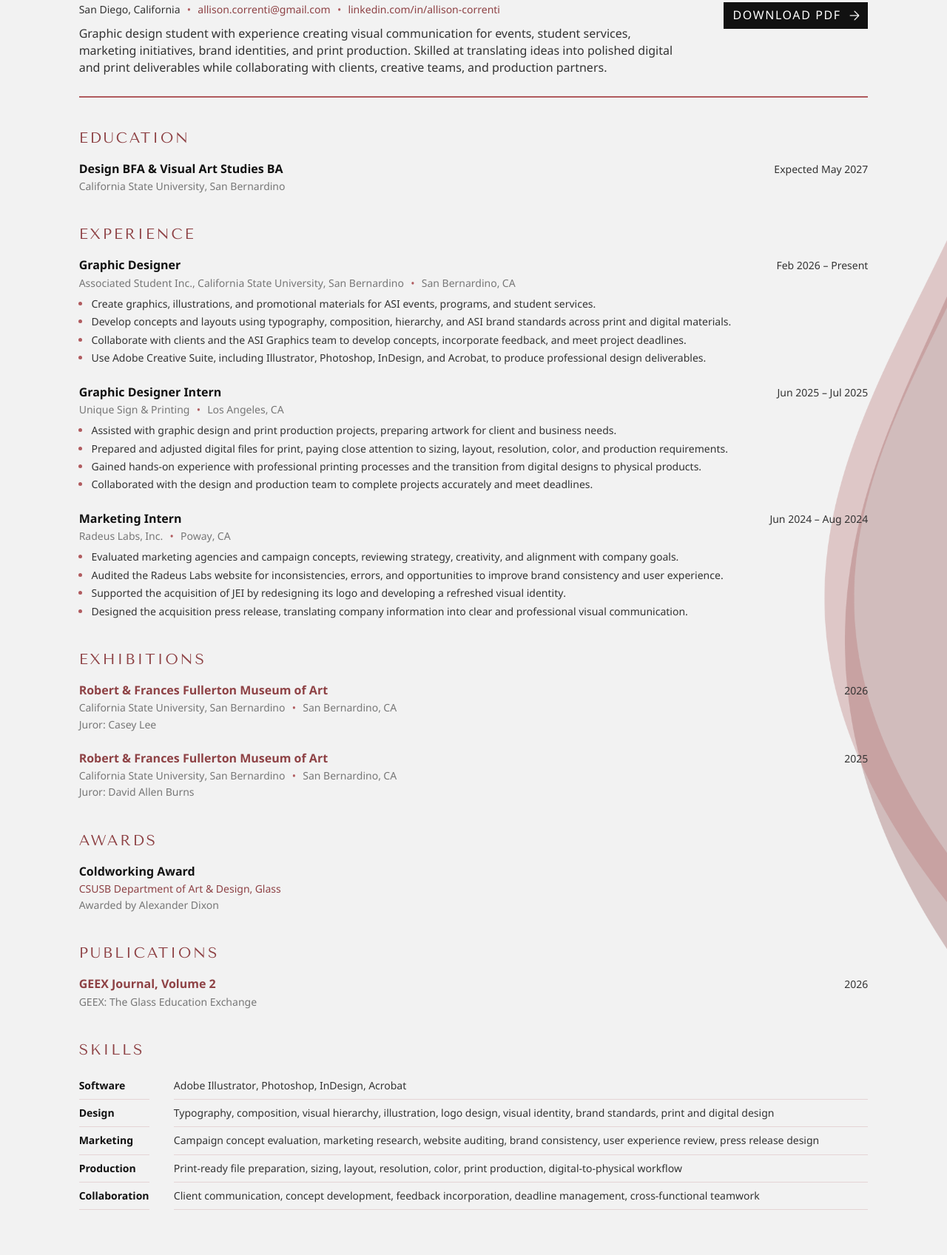
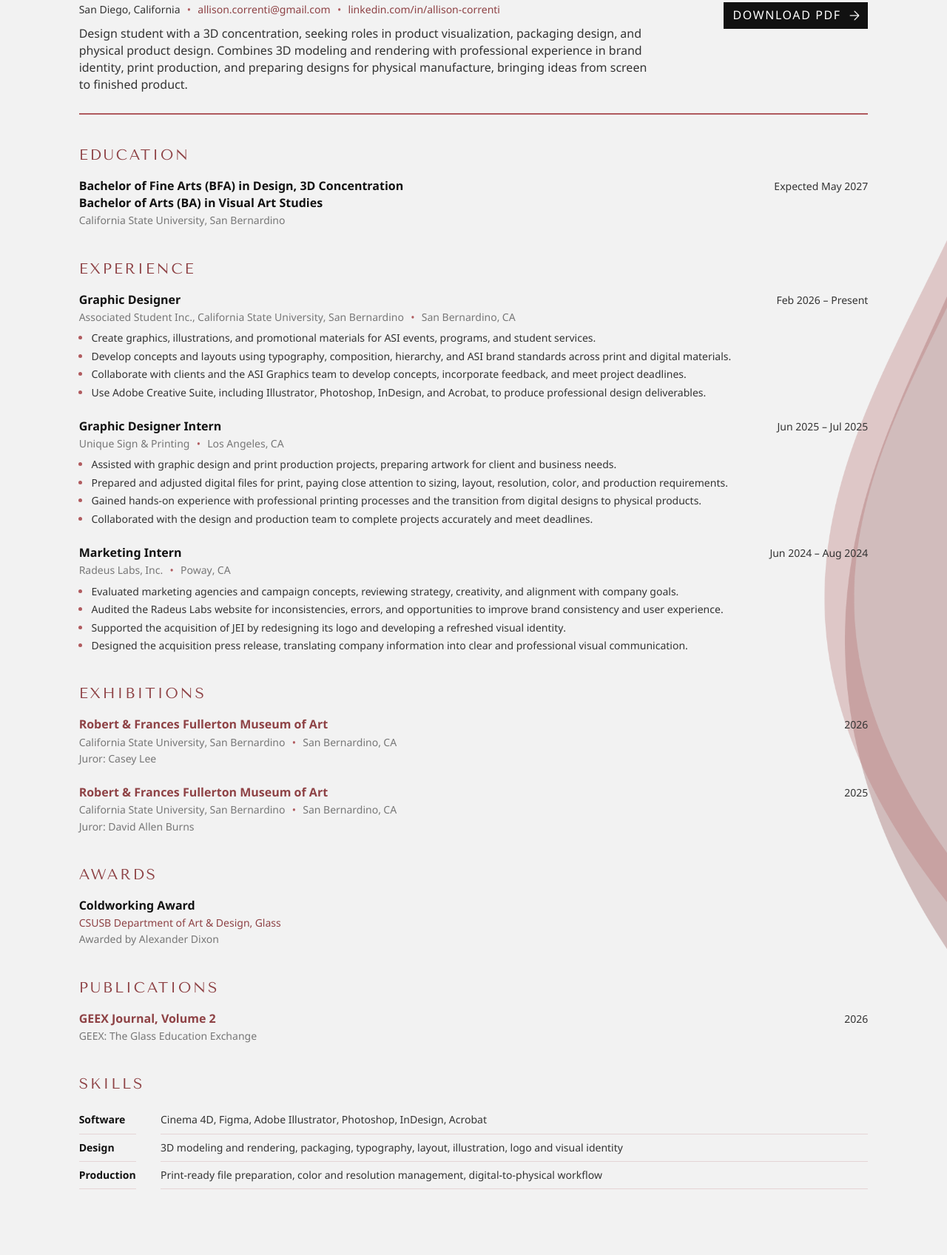
Before and after one commit to allisoncor/allisoncor.github.io, a plain HTML site: page resume.html in a window 1280 px wide. Shown: the part 223-1920 px from the top of the page at 74% size. Drawn offline with nearby package versions, Linux system fonts and the light colour scheme.

Commit message:
Resume: 3D concentration updates (built from site-dev f0ced83)
Co-Authored-By: Claude Opus 5.5 <noreply@anthropic.com>

```diff
--- a/css/style.css
+++ b/css/style.css
@@ -406,6 +406,8 @@ a { color: inherit; }
 @media (max-width: 720px) {
   .resume-head { flex-direction: column; }
   .resume-entry-head { flex-direction: column; gap: 2px; }
+  .resume-entry-head h3 { text-wrap: pretty; }
+  .resume-entry-head h3 + h3 { margin-top: 6px; }
   .resume-skills { grid-template-columns: 1fr; }
   .resume-skills dt { border-bottom: none; padding-bottom: 0; }
 }
--- a/resume.html
+++ b/resume.html
@@ -51,7 +51,7 @@
             <span class="sep">&bull;</span> <a href="mailto:allison.correnti@gmail.com">allison.correnti@gmail.com</a>
             <span class="sep">&bull;</span> <a href="https://www.linkedin.com/in/allison-correnti" target="_blank" rel="noopener">linkedin.com/in/allison-correnti</a>
           </p>
-          <p class="resume-summary">Graphic design student with experience creating visual communication for events, student services, marketing initiatives, brand identities, and print production. Skilled at translating ideas into polished digital and print deliverables while collaborating with clients, creative teams, and production&nbsp;partners.</p>
+          <p class="resume-summary">Design student with a 3D concentration, seeking roles in product visualization, packaging design, and physical product design. Combines 3D modeling and rendering with professional experience in brand identity, print production, and preparing designs for physical manufacture, bringing ideas from screen to finished&nbsp;product.</p>
         </div>
         <a class="btn resume-download" href="files/allison-correnti-resume.pdf" download>Download PDF <img class="arrow" src="images/Icons/Arrow down.png" alt="" width="62" height="62"></a>
       </div>
@@ -60,7 +60,10 @@
         <h2>Education</h2>
         <div class="resume-entry">
           <div class="resume-entry-head">
-            <h3>Design BFA &amp; Visual Art Studies BA</h3>
+            <div>
+              <h3>Bachelor of Fine Arts (BFA) in Design, 3D&nbsp;Concentration</h3>
+              <h3>Bachelor of Arts (BA) in Visual Art Studies</h3>
+            </div>
             <span class="resume-date">Expected May 2027</span>
           </div>
           <p class="resume-org">California State University, San Bernardino</p>
@@ -160,15 +163,11 @@
         <h2>Skills</h2>
         <dl class="resume-skills">
           <dt>Software</dt>
-          <dd>Adobe Illustrator, Photoshop, InDesign, Acrobat</dd>
+          <dd>Cinema 4D, Figma, Adobe Illustrator, Photoshop, InDesign, Acrobat</dd>
           <dt>Design</dt>
-          <dd>Typography, composition, visual hierarchy, illustration, logo design, visual identity, brand standards, print and digital design</dd>
-          <dt>Marketing</dt>
-          <dd>Campaign concept evaluation, marketing research, website auditing, brand consistency, user experience review, press release design</dd>
+          <dd>3D modeling and rendering, packaging, typography, layout, illustration, logo and visual identity</dd>
           <dt>Production</dt>
-          <dd>Print-ready file preparation, sizing, layout, resolution, color, print production, digital-to-physical workflow</dd>
-          <dt>Collaboration</dt>
-          <dd>Client communication, concept development, feedback incorporation, deadline management, cross-functional teamwork</dd>
+          <dd>Print-ready file preparation, color and resolution management, digital-to-physical workflow</dd>
         </dl>
       </section>
 
```
